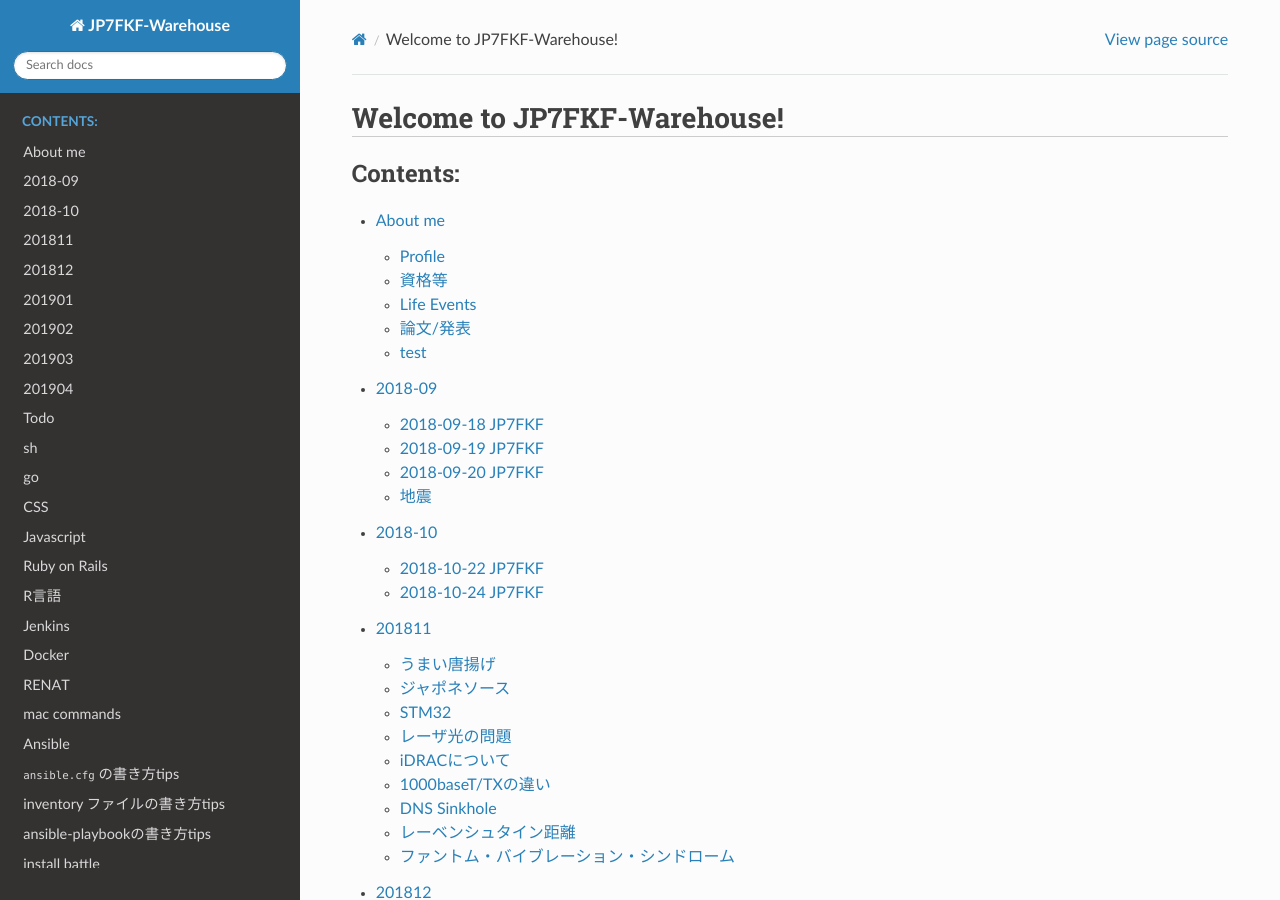
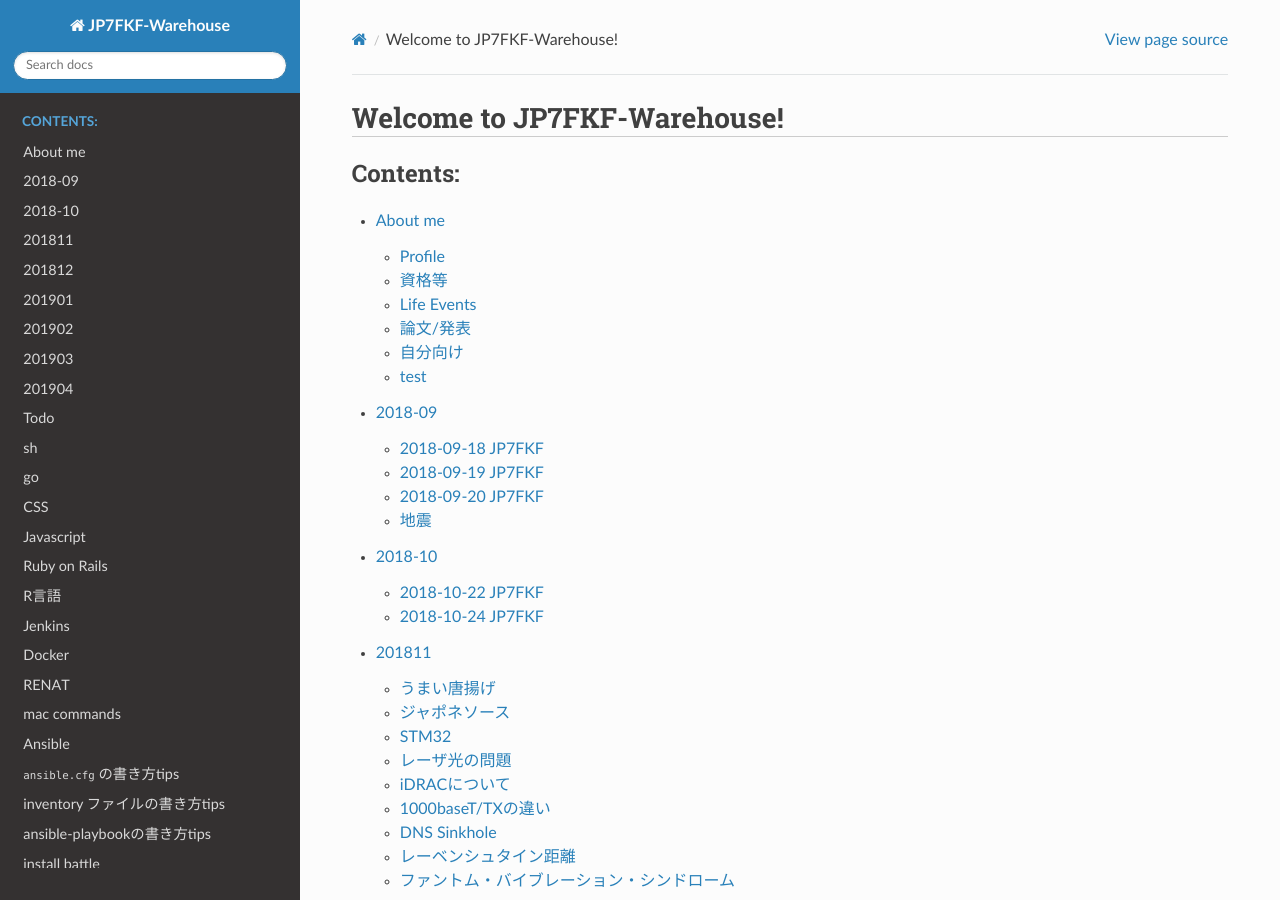
Before and after one commit to jp7fkf/JP7FKF-Warehouse, a Sphinx documentation site: the page built from source/index.rst, in a window 1280 px wide and 900 px high. Built offline with Sphinx 7.4.7 and the Read the Docs theme 2.0.0, drawn with Linux system fonts in a browser that asks for light colours.

Commit message:
20190424-065100

````diff
--- a/source/profile.md
+++ b/source/profile.md
@@ -115,8 +115,10 @@
   10. Yudai Hashimoto, Qiaowei YUAN, Takumi Aoki, The Fundamental Experiment of Microwave Wireless Power Transmission to UAV,  Asian Wireless Power Transfer Workshop (AWPT2018), Nov. 2018.
   11. Yudai Hashimoto, Qiaowei YUAN, Takumi Aoki, Drone Driven by Microwave, 2018 Asia-Pacific Microwave Conference (APMC2018), AP2017-187, Nov. 2018.
 
+## 自分向け
+  -  [toggle](https://toggl.com/app/timer)
+
 ## test
-  [API Reference](201809.md)
   - 数式 / インライン数式
   マークダウン記法
   ```
````
Also changed, not shown: other parts of source/profile.md (+1 -1 lines).
